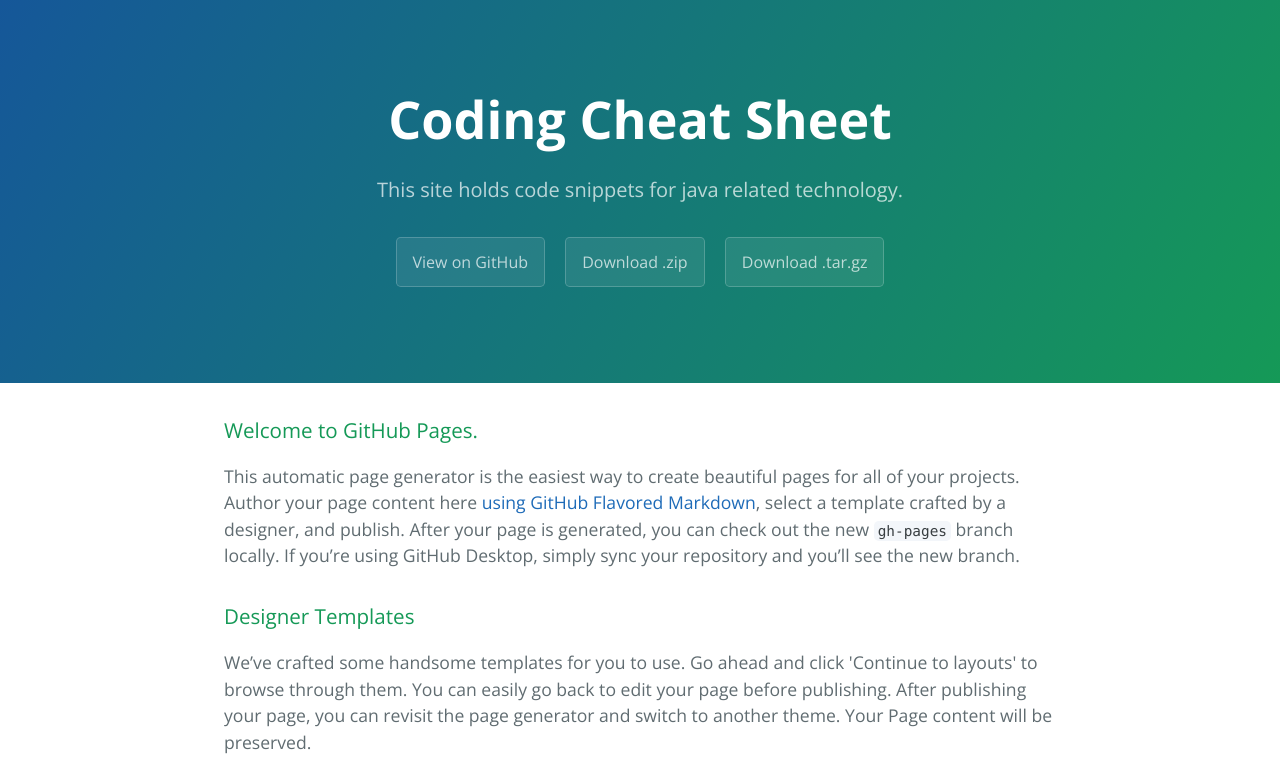
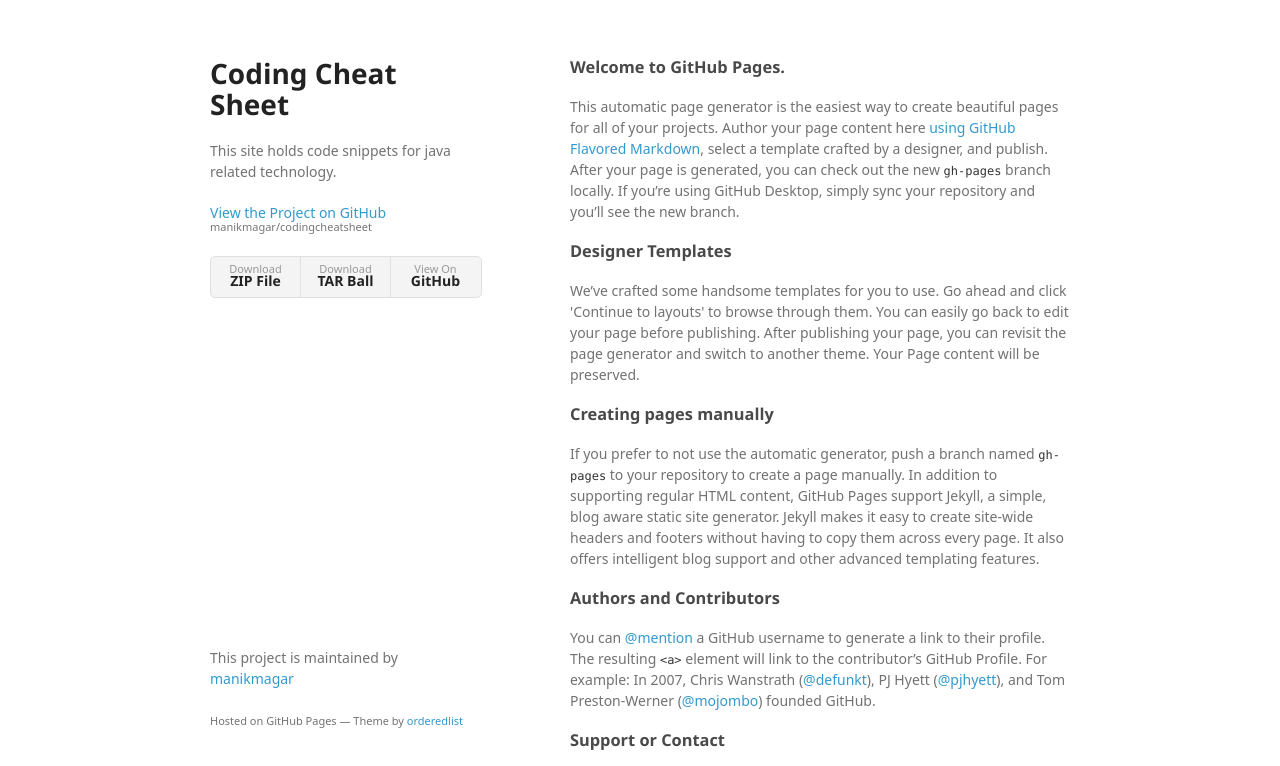
Before and after one commit to manikmagar/codingcheatsheet, a plain HTML site: page index.html in a window 1280 px wide. Shown: the top 766 px of the page. Drawn offline with nearby package versions, Linux system fonts and the light colour scheme; a web font is replaced by a local one.

Commit message:
Create gh-pages branch via GitHub

```diff
--- a/index.html
+++ b/index.html
@@ -1,57 +1,64 @@
-<!DOCTYPE html>
-<html lang="en-us">
+<!doctype html>
+<html>
   <head>
-    <meta charset="UTF-8">
+    <meta charset="utf-8">
+    <meta http-equiv="X-UA-Compatible" content="chrome=1">
     <title>Coding Cheat Sheet by manikmagar</title>
-    <meta name="viewport" content="width=device-width, initial-scale=1">
-    <link rel="stylesheet" type="text/css" href="stylesheets/normalize.css" media="screen">
-    <link href='https://fonts.googleapis.com/css?family=Open+Sans:400,700' rel='stylesheet' type='text/css'>
-    <link rel="stylesheet" type="text/css" href="stylesheets/stylesheet.css" media="screen">
-    <link rel="stylesheet" type="text/css" href="stylesheets/github-light.css" media="screen">
+
+    <link rel="stylesheet" href="stylesheets/styles.css">
+    <link rel="stylesheet" href="stylesheets/github-light.css">
+    <meta name="viewport" content="width=device-width">
+    <!--[if lt IE 9]>
+    <script src="//html5shiv.googlecode.com/svn/trunk/html5.js"></script>
+    <![endif]-->
   </head>
   <body>
-    <section class="page-header">
-      <h1 class="project-name">Coding Cheat Sheet</h1>
-      <h2 class="project-tagline">This site holds code snippets for java related technology.</h2>
-      <a href="https://github.com/manikmagar/codingcheatsheet" class="btn">View on GitHub</a>
-      <a href="https://github.com/manikmagar/codingcheatsheet/zipball/master" class="btn">Download .zip</a>
-      <a href="https://github.com/manikmagar/codingcheatsheet/tarball/master" class="btn">Download .tar.gz</a>
-    </section>
+    <div class="wrapper">
+      <header>
+        <h1>Coding Cheat Sheet</h1>
+        <p>This site holds code snippets for java related technology.</p>
 
-    <section class="main-content">
-      <h3>
-<a id="welcome-to-github-pages" class="anchor" href="#welcome-to-github-pages" aria-hidden="true"><span class="octicon octicon-link"></span></a>Welcome to GitHub Pages.</h3>
+        <p class="view"><a href="https://github.com/manikmagar/codingcheatsheet">View the Project on GitHub <small>manikmagar/codingcheatsheet</small></a></p>
+
+
+        <ul>
+          <li><a href="https://github.com/manikmagar/codingcheatsheet/zipball/master">Download <strong>ZIP File</strong></a></li>
+          <li><a href="https://github.com/manikmagar/codingcheatsheet/tarball/master">Download <strong>TAR Ball</strong></a></li>
+          <li><a href="https://github.com/manikmagar/codingcheatsheet">View On <strong>GitHub</strong></a></li>
+        </ul>
+      </header>
+      <section>
+        <h3>
+<a id="welcome-to-github-pages" class="anchor" href="#welcome-to-github-pages" aria-hidden="true"><span aria-hidden="true" class="octicon octicon-link"></span></a>Welcome to GitHub Pages.</h3>
 
 <p>This automatic page generator is the easiest way to create beautiful pages for all of your projects. Author your page content here <a href="https://guides.github.com/features/mastering-markdown/">using GitHub Flavored Markdown</a>, select a template crafted by a designer, and publish. After your page is generated, you can check out the new <code>gh-pages</code> branch locally. If you’re using GitHub Desktop, simply sync your repository and you’ll see the new branch.</p>
 
 <h3>
-<a id="designer-templates" class="anchor" href="#designer-templates" aria-hidden="true"><span class="octicon octicon-link"></span></a>Designer Templates</h3>
+<a id="designer-templates" class="anchor" href="#designer-templates" aria-hidden="true"><span aria-hidden="true" class="octicon octicon-link"></span></a>Designer Templates</h3>
 
 <p>We’ve crafted some handsome templates for you to use. Go ahead and click 'Continue to layouts' to browse through them. You can easily go back to edit your page before publishing. After publishing your page, you can revisit the page generator and switch to another theme. Your Page content will be preserved.</p>
 
 <h3>
-<a id="creating-pages-manually" class="anchor" href="#creating-pages-manually" aria-hidden="true"><span class="octicon octicon-link"></span></a>Creating pages manually</h3>
+<a id="creating-pages-manually" class="anchor" href="#creating-pages-manually" aria-hidden="true"><span aria-hidden="true" class="octicon octicon-link"></span></a>Creating pages manually</h3>
 
 <p>If you prefer to not use the automatic generator, push a branch named <code>gh-pages</code> to your repository to create a page manually. In addition to supporting regular HTML content, GitHub Pages support Jekyll, a simple, blog aware static site generator. Jekyll makes it easy to create site-wide headers and footers without having to copy them across every page. It also offers intelligent blog support and other advanced templating features.</p>
 
 <h3>
-<a id="authors-and-contributors" class="anchor" href="#authors-and-contributors" aria-hidden="true"><span class="octicon octicon-link"></span></a>Authors and Contributors</h3>
+<a id="authors-and-contributors" class="anchor" href="#authors-and-contributors" aria-hidden="true"><span aria-hidden="true" class="octicon octicon-link"></span></a>Authors and Contributors</h3>
 
-<p>You can <a href="https://github.com/blog/821" class="user-mention">@mention</a> a GitHub username to generate a link to their profile. The resulting <code>&lt;a&gt;</code> element will link to the contributor’s GitHub Profile. For example: In 2007, Chris Wanstrath (<a href="https://github.com/defunkt" class="user-mention">@defunkt</a>), PJ Hyett (<a href="https://github.com/pjhyett" class="user-mention">@pjhyett</a>), and Tom Preston-Werner (<a href="https://github.com/mojombo" class="user-mention">@mojombo</a>) founded GitHub.</p>
+<p>You can <a href="https://help.github.com/articles/basic-writing-and-formatting-syntax/#mentioning-users-and-teams" class="user-mention">@mention</a> a GitHub username to generate a link to their profile. The resulting <code>&lt;a&gt;</code> element will link to the contributor’s GitHub Profile. For example: In 2007, Chris Wanstrath (<a href="https://github.com/defunkt" class="user-mention">@defunkt</a>), PJ Hyett (<a href="https://github.com/pjhyett" class="user-mention">@pjhyett</a>), and Tom Preston-Werner (<a href="https://github.com/mojombo" class="user-mention">@mojombo</a>) founded GitHub.</p>
 
 <h3>
-<a id="support-or-contact" class="anchor" href="#support-or-contact" aria-hidden="true"><span class="octicon octicon-link"></span></a>Support or Contact</h3>
+<a id="support-or-contact" class="anchor" href="#support-or-contact" aria-hidden="true"><span aria-hidden="true" class="octicon octicon-link"></span></a>Support or Contact</h3>
 
 <p>Having trouble with Pages? Check out our <a href="https://help.github.com/pages">documentation</a> or <a href="https://github.com/contact">contact support</a> and we’ll help you sort it out.</p>
-
-      <footer class="site-footer">
-        <span class="site-footer-owner"><a href="https://github.com/manikmagar/codingcheatsheet">Coding Cheat Sheet</a> is maintained by <a href="https://github.com/manikmagar">manikmagar</a>.</span>
-
-        <span class="site-footer-credits">This page was generated by <a href="https://pages.github.com">GitHub Pages</a> using the <a href="https://github.com/jasonlong/cayman-theme">Cayman theme</a> by <a href="https://twitter.com/jasonlong">Jason Long</a>.</span>
+      </section>
+      <footer>
+        <p>This project is maintained by <a href="https://github.com/manikmagar">manikmagar</a></p>
+        <p><small>Hosted on GitHub Pages &mdash; Theme by <a href="https://github.com/orderedlist">orderedlist</a></small></p>
       </footer>
-
-    </section>
-
+    </div>
+    <script src="javascripts/scale.fix.js"></script>
 
   </body>
 </html>
--- /dev/null
+++ b/stylesheets/styles.css
@@ -0,0 +1,324 @@
+@font-face {
+  font-family: 'Noto Sans';
+  font-weight: 400;
+  font-style: normal;
+  src: url('../fonts/Noto-Sans-regular/Noto-Sans-regular.eot');
+  src: url('../fonts/Noto-Sans-regular/Noto-Sans-regular.eot?#iefix') format('embedded-opentype'),
+       local('Noto Sans'),
+       local('Noto-Sans-regular'),
+       url('../fonts/Noto-Sans-regular/Noto-Sans-regular.woff2') format('woff2'),
+       url('../fonts/Noto-Sans-regular/Noto-Sans-regular.woff') format('woff'),
+       url('../fonts/Noto-Sans-regular/Noto-Sans-regular.ttf') format('truetype'),
+       url('../fonts/Noto-Sans-regular/Noto-Sans-regular.svg#NotoSans') format('svg');
+}
+
+@font-face {
+  font-family: 'Noto Sans';
+  font-weight: 700;
+  font-style: normal;
+  src: url('../fonts/Noto-Sans-700/Noto-Sans-700.eot');
+  src: url('../fonts/Noto-Sans-700/Noto-Sans-700.eot?#iefix') format('embedded-opentype'),
+       local('Noto Sans Bold'),
+       local('Noto-Sans-700'),
+       url('../fonts/Noto-Sans-700/Noto-Sans-700.woff2') format('woff2'),
+       url('../fonts/Noto-Sans-700/Noto-Sans-700.woff') format('woff'),
+       url('../fonts/Noto-Sans-700/Noto-Sans-700.ttf') format('truetype'),
+       url('../fonts/Noto-Sans-700/Noto-Sans-700.svg#NotoSans') format('svg');
+}
+
+@font-face {
+  font-family: 'Noto Sans';
+  font-weight: 400;
+  font-style: italic;
+  src: url('../fonts/Noto-Sans-italic/Noto-Sans-italic.eot');
+  src: url('../fonts/Noto-Sans-italic/Noto-Sans-italic.eot?#iefix') format('embedded-opentype'),
+       local('Noto Sans Italic'),
+       local('Noto-Sans-italic'),
+       url('../fonts/Noto-Sans-italic/Noto-Sans-italic.woff2') format('woff2'),
+       url('../fonts/Noto-Sans-italic/Noto-Sans-italic.woff') format('woff'),
+       url('../fonts/Noto-Sans-italic/Noto-Sans-italic.ttf') format('truetype'),
+       url('../fonts/Noto-Sans-italic/Noto-Sans-italic.svg#NotoSans') format('svg');
+}
+
+@font-face {
+  font-family: 'Noto Sans';
+  font-weight: 700;
+  font-style: italic;
+  src: url('../fonts/Noto-Sans-700italic/Noto-Sans-700italic.eot');
+  src: url('../fonts/Noto-Sans-700italic/Noto-Sans-700italic.eot?#iefix') format('embedded-opentype'),
+       local('Noto Sans Bold Italic'),
+       local('Noto-Sans-700italic'),
+       url('../fonts/Noto-Sans-700italic/Noto-Sans-700italic.woff2') format('woff2'),
+       url('../fonts/Noto-Sans-700italic/Noto-Sans-700italic.woff') format('woff'),
+       url('../fonts/Noto-Sans-700italic/Noto-Sans-700italic.ttf') format('truetype'),
+       url('../fonts/Noto-Sans-700italic/Noto-Sans-700italic.svg#NotoSans') format('svg');
+}
+
+body {
+  background-color: #fff;
+  padding:50px;
+  font: 14px/1.5 "Noto Sans", "Helvetica Neue", Helvetica, Arial, sans-serif;
+  color:#727272;
+  font-weight:400;
+}
+
+h1, h2, h3, h4, h5, h6 {
+  color:#222;
+  margin:0 0 20px;
+}
+
+p, ul, ol, table, pre, dl {
+  margin:0 0 20px;
+}
+
+h1, h2, h3 {
+  line-height:1.1;
+}
+
+h1 {
+  font-size:28px;
+}
+
+h2 {
+  color:#393939;
+}
+
+h3, h4, h5, h6 {
+  color:#494949;
+}
+
+a {
+  color:#39c;
+  text-decoration:none;
+}
+
+a:hover {
+  color:#069;
+}
+
+a small {
+  font-size:11px;
+  color:#777;
+  margin-top:-0.3em;
+  display:block;
+}
+
+a:hover small {
+  color:#777;
+}
+
+.wrapper {
+  width:860px;
+  margin:0 auto;
+}
+
+blockquote {
+  border-left:1px solid #e5e5e5;
+  margin:0;
+  padding:0 0 0 20px;
+  font-style:italic;
+}
+
+code, pre {
+  font-family:Monaco, Bitstream Vera Sans Mono, Lucida Console, Terminal, Consolas, Liberation Mono, DejaVu Sans Mono, Courier New, monospace;
+  color:#333;
+  font-size:12px;
+}
+
+pre {
+  padding:8px 15px;
+  background: #f8f8f8;
+  border-radius:5px;
+  border:1px solid #e5e5e5;
+  overflow-x: auto;
+}
+
+table {
+  width:100%;
+  border-collapse:collapse;
+}
+
+th, td {
+  text-align:left;
+  padding:5px 10px;
+  border-bottom:1px solid #e5e5e5;
+}
+
+dt {
+  color:#444;
+  font-weight:700;
+}
+
+th {
+  color:#444;
+}
+
+img {
+  max-width:100%;
+}
+
+header {
+  width:270px;
+  float:left;
+  position:fixed;
+  -webkit-font-smoothing:subpixel-antialiased;
+}
+
+header ul {
+  list-style:none;
+  height:40px;
+  padding:0;
+  background: #f4f4f4;
+  border-radius:5px;
+  border:1px solid #e0e0e0;
+  width:270px;
+}
+
+header li {
+  width:89px;
+  float:left;
+  border-right:1px solid #e0e0e0;
+  height:40px;
+}
+
+header li:first-child a {
+  border-radius:5px 0 0 5px;
+}
+
+header li:last-child a {
+  border-radius:0 5px 5px 0;
+}
+
+header ul a {
+  line-height:1;
+  font-size:11px;
+  color:#999;
+  display:block;
+  text-align:center;
+  padding-top:6px;
+  height:34px;
+}
+
+header ul a:hover {
+  color:#999;
+}
+
+header ul a:active {
+  background-color:#f0f0f0;
+}
+
+strong {
+  color:#222;
+  font-weight:700;
+}
+
+header ul li + li + li {
+  border-right:none;
+  width:89px;
+}
+
+header ul a strong {
+  font-size:14px;
+  display:block;
+  color:#222;
+}
+
+section {
+  width:500px;
+  float:right;
+  padding-bottom:50px;
+}
+
+small {
+  font-size:11px;
+}
+
+hr {
+  border:0;
+  background:#e5e5e5;
+  height:1px;
+  margin:0 0 20px;
+}
+
+footer {
+  width:270px;
+  float:left;
+  position:fixed;
+  bottom:50px;
+  -webkit-font-smoothing:subpixel-antialiased;
+}
+
+@media print, screen and (max-width: 960px) {
+
+  div.wrapper {
+    width:auto;
+    margin:0;
+  }
+
+  header, section, footer {
+    float:none;
+    position:static;
+    width:auto;
+  }
+
+  header {
+    padding-right:320px;
+  }
+
+  section {
+    border:1px solid #e5e5e5;
+    border-width:1px 0;
+    padding:20px 0;
+    margin:0 0 20px;
+  }
+
+  header a small {
+    display:inline;
+  }
+
+  header ul {
+    position:absolute;
+    right:50px;
+    top:52px;
+  }
+}
+
+@media print, screen and (max-width: 720px) {
+  body {
+    word-wrap:break-word;
+  }
+
+  header {
+    padding:0;
+  }
+
+  header ul, header p.view {
+    position:static;
+  }
+
+  pre, code {
+    word-wrap:normal;
+  }
+}
+
+@media print, screen and (max-width: 480px) {
+  body {
+    padding:15px;
+  }
+
+  header ul {
+    width:99%;
+  }
+
+  header li, header ul li + li + li {
+    width:33%;
+  }
+}
+
+@media print {
+  body {
+    padding:0.4in;
+    font-size:12pt;
+    color:#444;
+  }
+}
```
Also changed, not shown: javascripts/scale.fix.js (added, +17 -0 lines), params.json (+7 -1 lines), stylesheets/github-light.css (+18 -10 lines).
